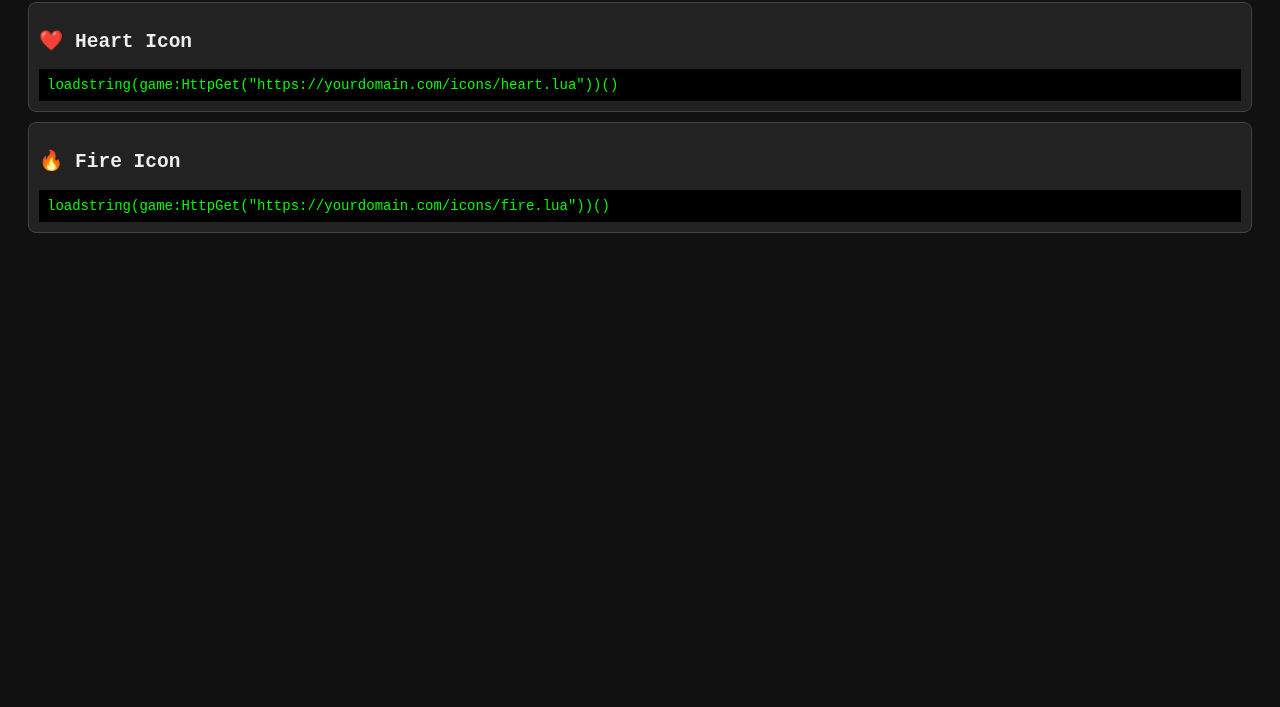
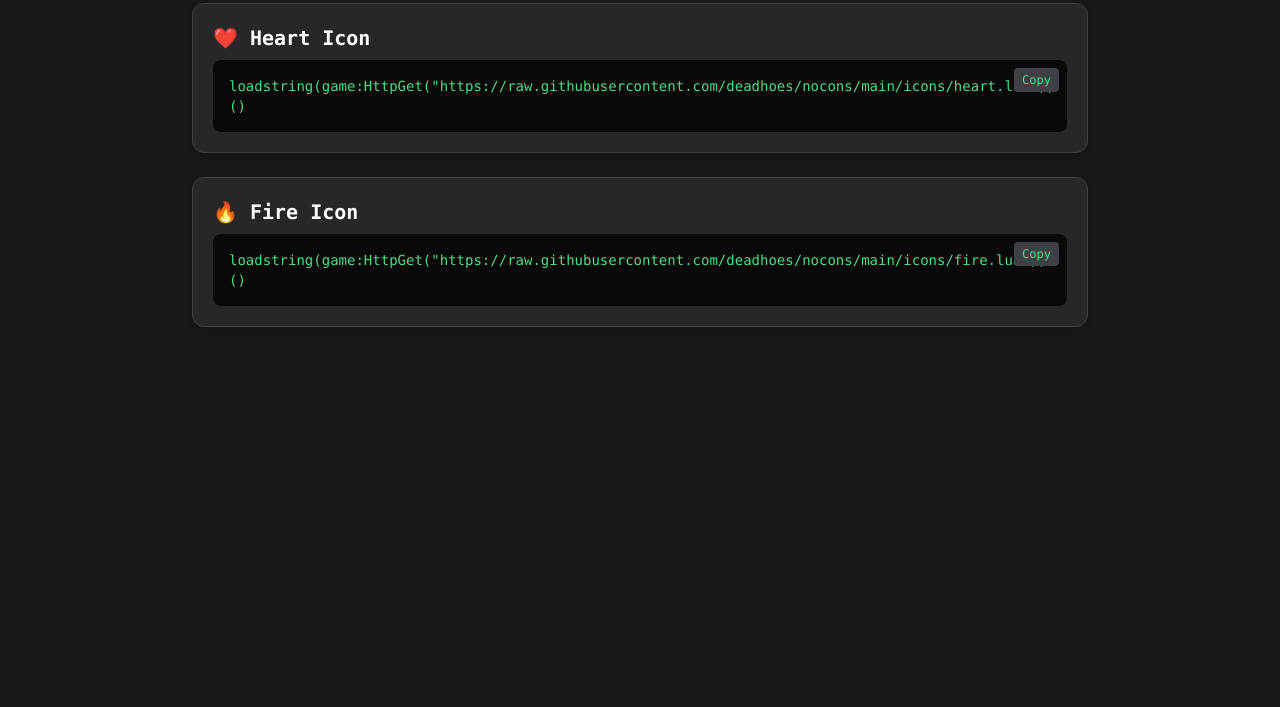
Before and after one commit to deadhoes/Nocons, a plain HTML site: page index.html in a window 1280 px wide. Shown: the part 93-800 px from the top of the page. Drawn offline with nearby package versions, Linux system fonts and the light colour scheme.

Commit message:
Update index.html

```diff
--- a/index.html
+++ b/index.html
@@ -2,29 +2,44 @@
 <html lang="en">
   <head>
     <meta charset="UTF-8" />
-  <title>Luau Icon Library</title>
-  <style>
-    body { font-family: monospace; background: #111; color: #eee; padding: 20px; }
-    .icon-card { background: #222; border: 1px solid #444; padding: 10px; margin-bottom: 10px; border-radius: 8px; }
-    .code { background: #000; padding: 8px; color: #0f0; font-size: 14px; overflow-x: auto; }
-  </style>
+    <meta name="viewport" content="width=device-width, initial-scale=1.0" />
+    <title>Nocons Icon Library</title>
+    <script src="https://cdn.tailwindcss.com"></script>
   </head>
-<body>
-  <h1>🧱 Luau Icon Library</h1>
+  <body class="bg-zinc-900 text-white font-mono min-h-screen p-6">
+    <div class="max-w-4xl mx-auto">
+      <h1 class="text-4xl font-bold mb-8 text-white">🧱 Nocons Icon Library</h1>
 
-  <div class="icon-card">
-    <h2>❤️ Heart Icon</h2>
-    <div class="code">
-      loadstring(game:HttpGet("https://yourdomain.com/icons/heart.lua"))()
+      <!-- ICON CARD -->
+      <div class="bg-zinc-800 rounded-xl p-5 mb-6 shadow-md border border-zinc-700">
+        <h2 class="text-xl font-semibold mb-2">❤️ Heart Icon</h2>
+        <div class="relative bg-zinc-950 p-4 rounded-lg overflow-auto text-green-400 text-sm">
+          <code id="code-heart">loadstring(game:HttpGet("https://raw.githubusercontent.com/deadhoes/nocons/main/icons/heart.lua"))()</code>
+          <button onclick="copyCode('code-heart')" class="absolute top-2 right-2 bg-zinc-700 text-xs px-2 py-1 rounded hover:bg-zinc-600 transition">
+            Copy
+          </button>
         </div>
       </div>
 
-  <div class="icon-card">
-    <h2>🔥 Fire Icon</h2>
-    <div class="code">
-      loadstring(game:HttpGet("https://yourdomain.com/icons/fire.lua"))()
+      <!-- ICON CARD -->
+      <div class="bg-zinc-800 rounded-xl p-5 mb-6 shadow-md border border-zinc-700">
+        <h2 class="text-xl font-semibold mb-2">🔥 Fire Icon</h2>
+        <div class="relative bg-zinc-950 p-4 rounded-lg overflow-auto text-green-400 text-sm">
+          <code id="code-fire">loadstring(game:HttpGet("https://raw.githubusercontent.com/deadhoes/nocons/main/icons/fire.lua"))()</code>
+          <button onclick="copyCode('code-fire')" class="absolute top-2 right-2 bg-zinc-700 text-xs px-2 py-1 rounded hover:bg-zinc-600 transition">
+            Copy
+          </button>
+        </div>
       </div>
     </div>
 
+    <script>
+      function copyCode(id) {
+        const text = document.getElementById(id).textContent;
+        navigator.clipboard.writeText(text).then(() => {
+          alert("✅ Copied!");
+        });
+      }
+    </script>
   </body>
 </html>
```
Lines whose indentation alone changed are shown as unchanged.
